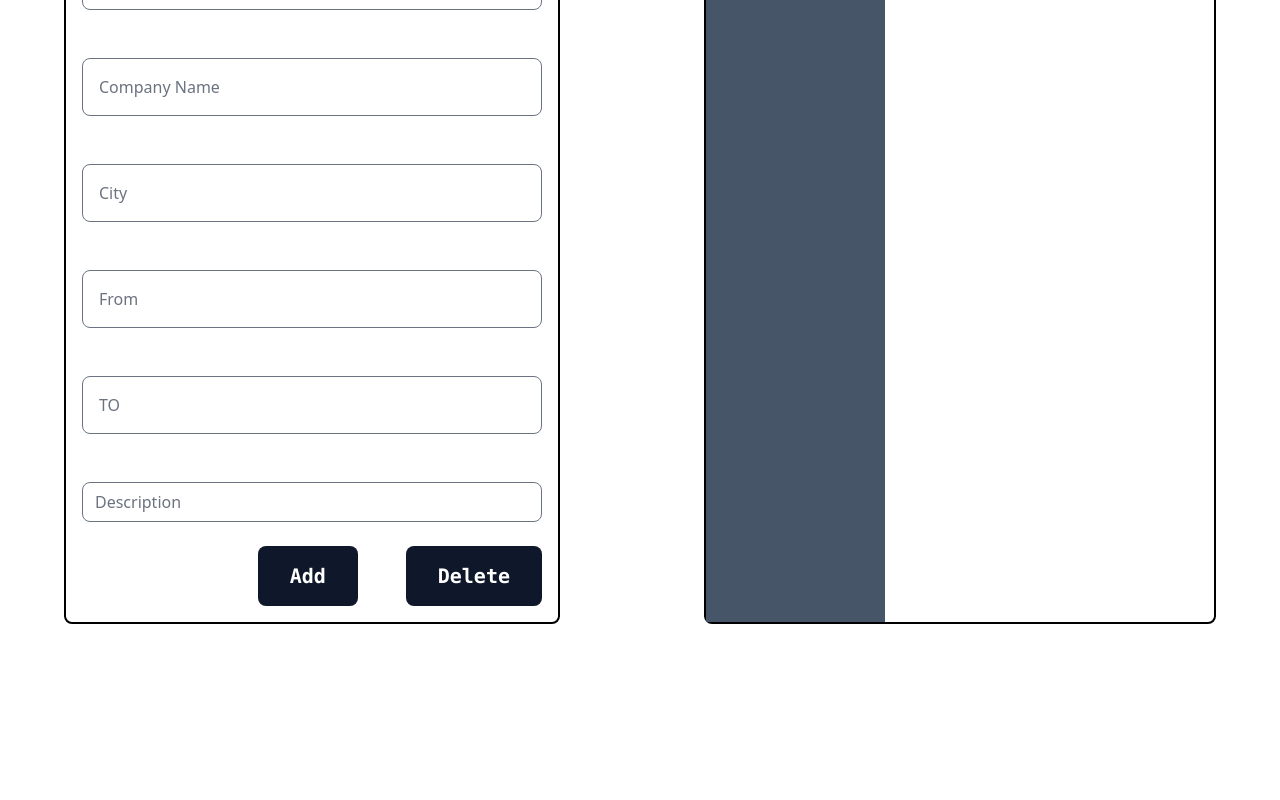
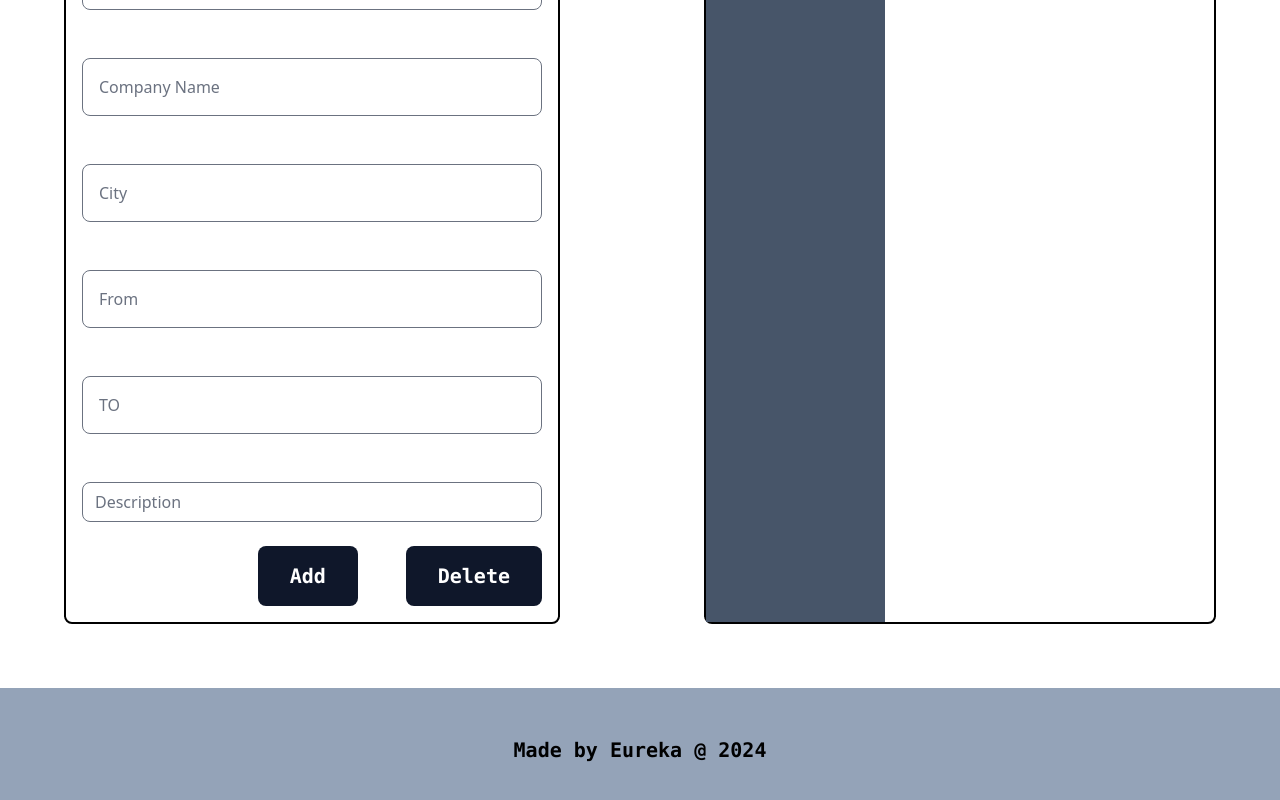
Before and after one commit to xeureka/CV-APP, a React (Vite) app: page / in a window 1280 px wide. Shown: the part 1670-2470 px from the top of the page. Before the commit the page ends 2358 px from the top, so only its background shows below. Built offline with nearby package versions, Linux system fonts and the light colour scheme.

Commit message:
Footer added

```diff
--- a/src/App.jsx
+++ b/src/App.jsx
@@ -2,6 +2,7 @@ import React from 'react'
 import NavBar from './components/NavBar'
 import Form from './components/Form'
 import Display from './components/Display'
+import Footer from './components/Footer'
 
 const App = () => {
   return (
@@ -15,6 +16,9 @@ const App = () => {
         <Display />
       </div>
 
+
+      <Footer />
+
     </div>
   )
 }
--- /dev/null
+++ b/src/components/Footer.jsx
@@ -0,0 +1,13 @@
+import React from 'react'
+
+const Footer = () => {
+    const currentDate = new Date().getFullYear();
+
+  return (
+    <div className='bg-slate-400 font-bold p-12 flex justify-center text-xl font-mono'>
+      Made by Eureka @ {currentDate}
+    </div>
+  )
+}
+
+export default Footer
```
